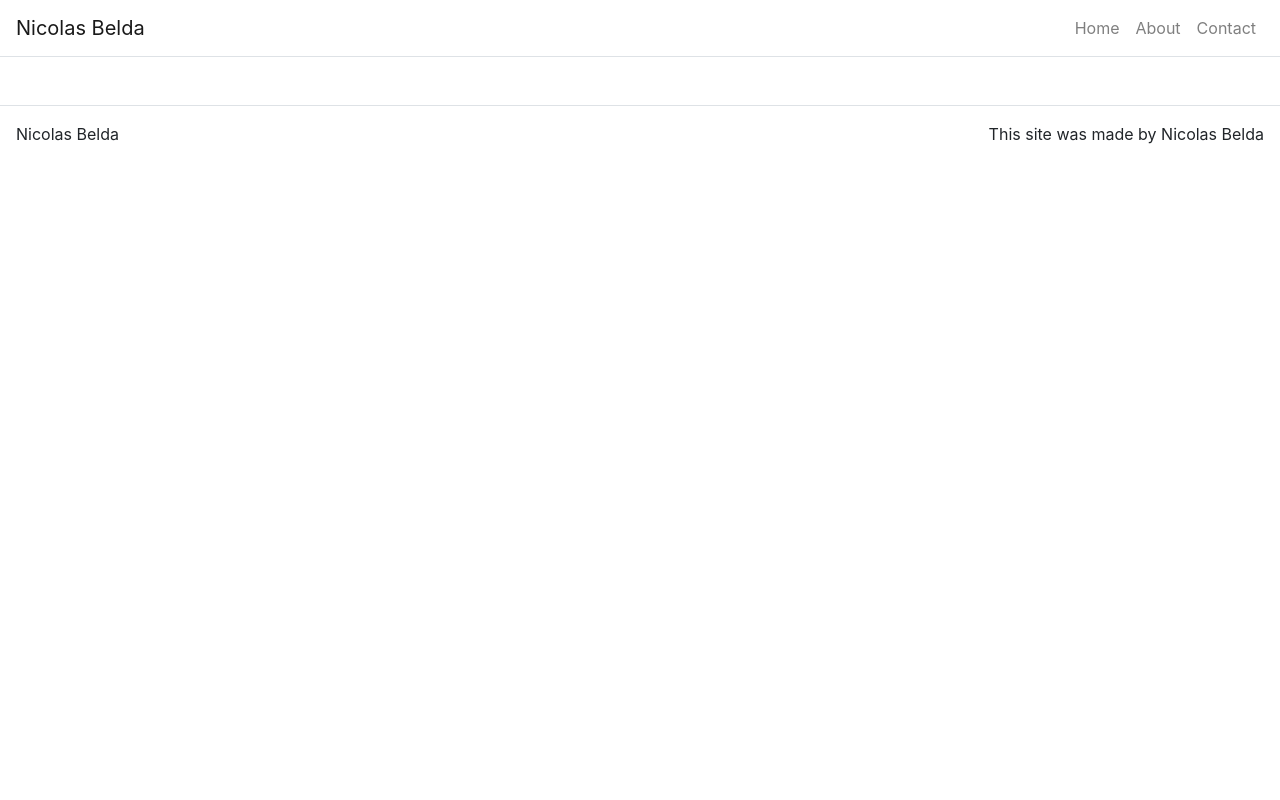
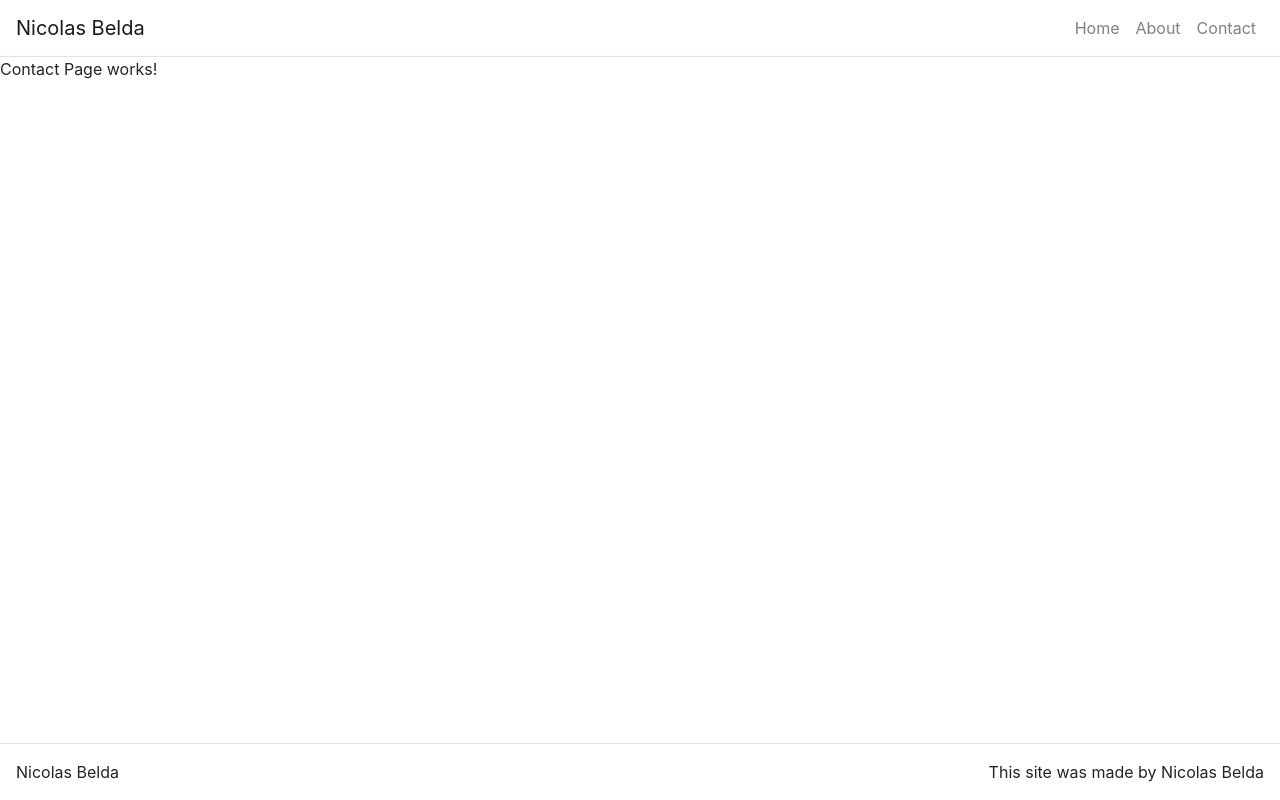
Before and after one commit to nblda/portfolio, a React (Create React App) app: page /contact in a window 1280 px wide. Built offline with nearby package versions, Linux system fonts and the light colour scheme.

Commit message:
adding routes

```diff
--- a/src/App.js
+++ b/src/App.js
@@ -1,12 +1,14 @@
 import React from 'react';
-import {BrowserRouter as Router, Link} from 'react-router-dom';
+import {BrowserRouter as Router, Link, Route} from 'react-router-dom';
 import Container from 'react-bootstrap/Container';
 import Navbar from 'react-bootstrap/Navbar';
 import Nav from 'react-bootstrap/Nav';
 import './App.css';
 
 import Footer from './components/Footer';
-
+import HomePage from './components/HomePage';
+import ContactPage from './components/ContactPage';
+import AboutPage from './components/AboutPage';
 
 
 class App extends React.Component {
@@ -53,6 +55,10 @@ class App extends React.Component {
               </Navbar.Collapse>
             </Navbar>
 
+            <Route path="/" exact render={() => <HomePage title={this.state.home.title} subtitles={this.state.home.subtitle} text={this.state.home.text} /> } />
+            <Route path="/about" exact render={() => <AboutPage title={this.state.about.title} /> } />
+            <Route path="/contact" exact render={() => <ContactPage title={this.state.contact.title} /> } />
+
             <Footer />
 
           </Container>
--- /dev/null
+++ b/src/components/AboutPage.js
@@ -0,0 +1,9 @@
+import React from 'react';
+
+function AboutPage(props) {
+    return(
+        <p>AboutPage works!</p>
+    );
+}
+
+export default AboutPage;
--- /dev/null
+++ b/src/components/ContactPage.js
@@ -0,0 +1,9 @@
+import React from 'react';
+
+function ContactPage(props) {
+    return(
+        <p>Contact Page works!</p>
+    );
+}
+
+export default ContactPage;
--- a/src/components/Footer.js
+++ b/src/components/Footer.js
@@ -6,7 +6,7 @@ import Col from 'react-bootstrap/Col';
 function Footer() {
 
     return(
-        <footer className="mt-5">
+        <footer className="fixed-bottom mt-5">
             <Container fluid={true}>
                 <Row className="border-top justify-content-between p-3">
                     <Col className="p-0" md={3} sm={12}>
--- /dev/null
+++ b/src/components/HomePage.js
@@ -0,0 +1,9 @@
+import React from 'react';
+
+function HomePage(props){
+    return(
+        <p>HomePage works</p>
+    );
+}
+
+export default HomePage;
```
